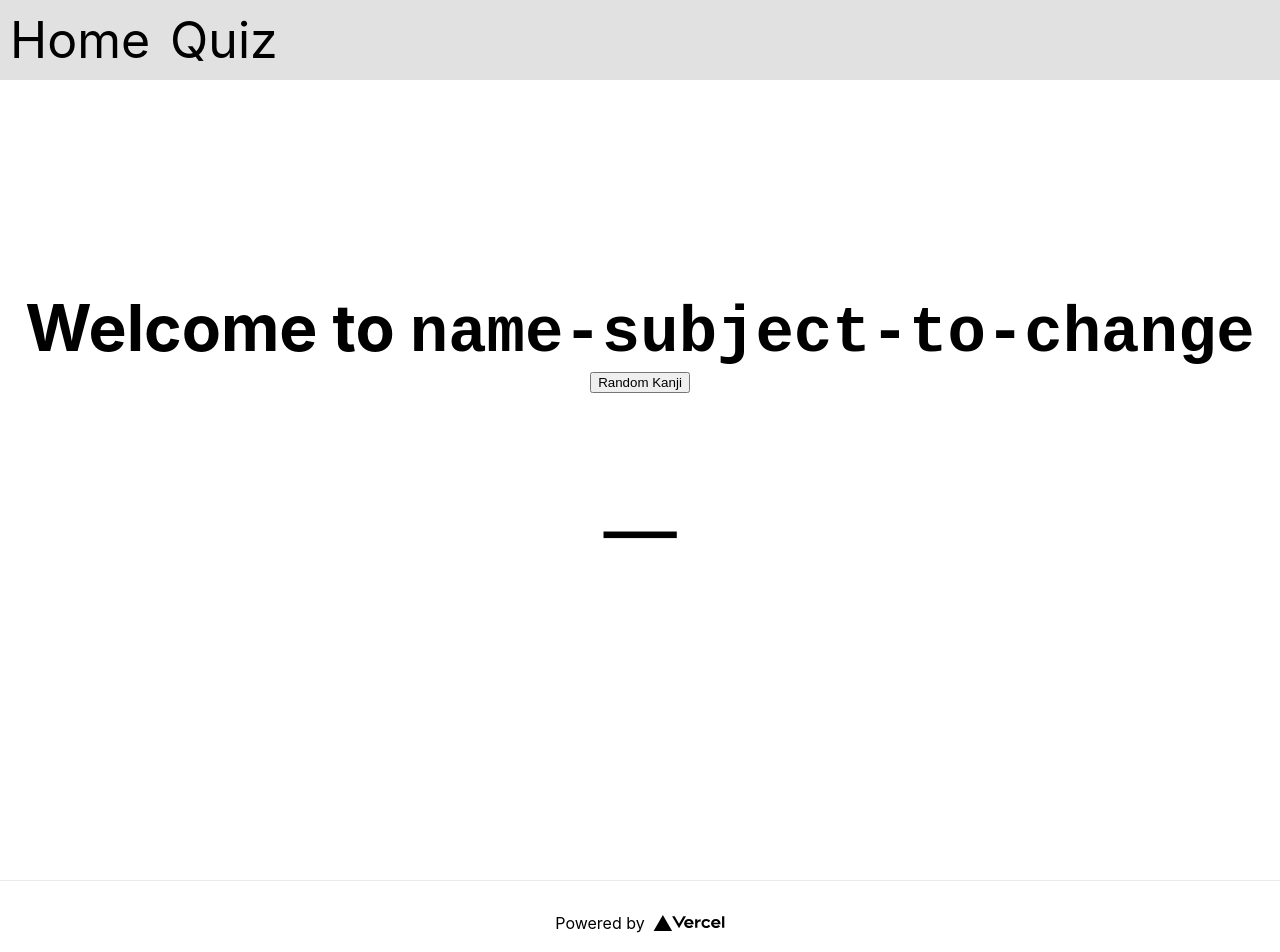
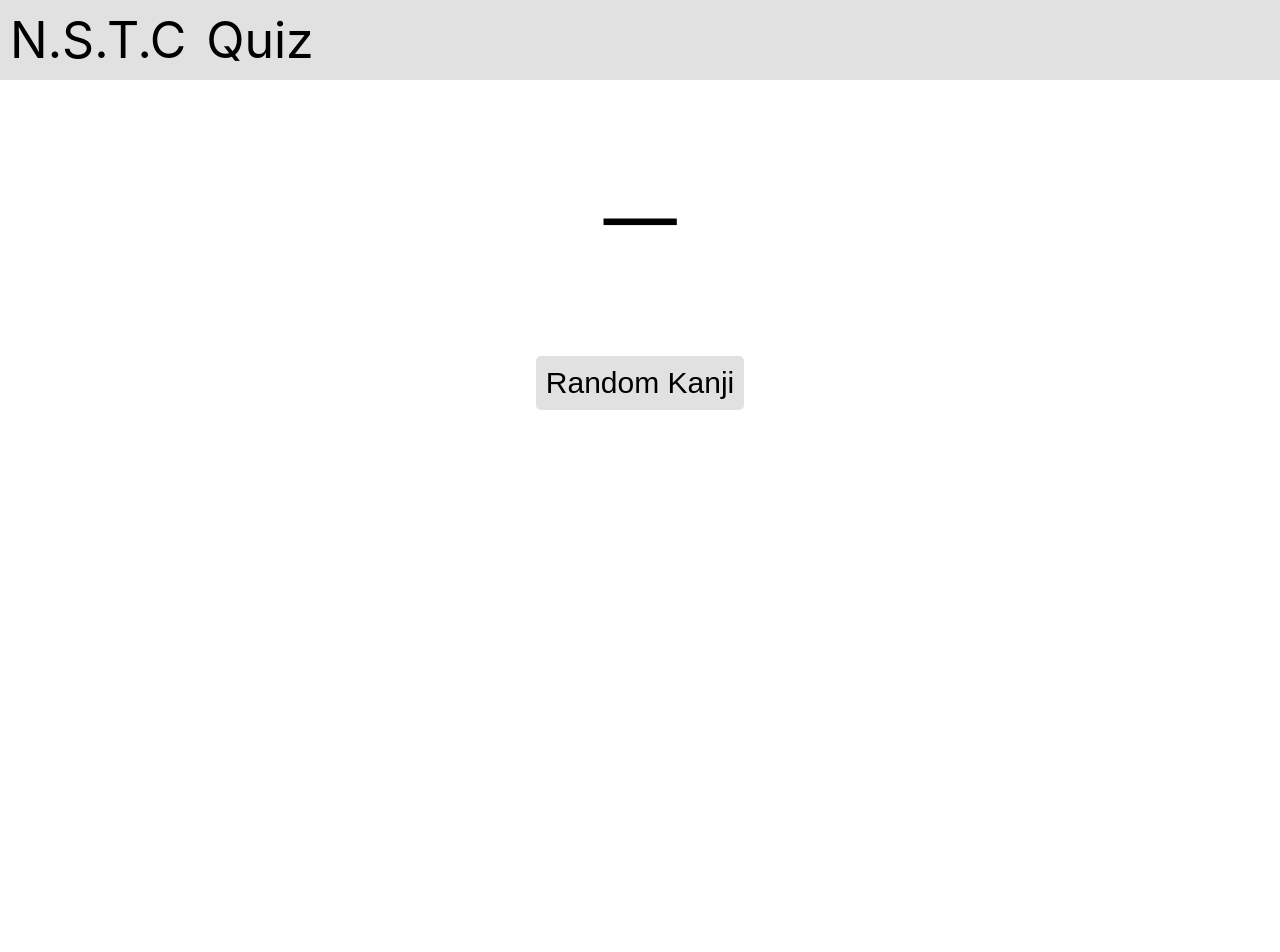
Before and after one commit to CurtisGreen/Name-Subject-To-Change, a Next.js app: page / in a window 1280 px wide. Shown: the top 952 px of the page. After the commit the page ends 800 px from the top, so only its background shows below. Built offline with nearby package versions, Linux system fonts and the light colour scheme.

Commit message:
Removed old css and moved main and kanjiButton into their own components

```diff
--- /dev/null
+++ b/components/Main.js
@@ -0,0 +1,15 @@
+export default function Main({ children }) {
+  return (
+    <main
+      style={{
+        display: "flex",
+        flexDirection: "column",
+        flexWrap: "wrap",
+        justifyContent: "center",
+        alignItems: "center",
+      }}
+    >
+      {children}
+    </main>
+  );
+}
--- a/components/NavBar.js
+++ b/components/NavBar.js
@@ -10,7 +10,7 @@ export default function NavBar({}) {
         padding: "10px",
       }}
     >
-      <NavButton url="/">Home</NavButton>
+      <NavButton url="/">N.S.T.C</NavButton>
       <NavButton url="/quiz">Quiz</NavButton>
     </div>
   );
--- /dev/null
+++ b/components/RandomKanjiButton.js
@@ -0,0 +1,17 @@
+export default function RandomKanjiButton({ onClick }) {
+  return (
+    <button
+      onClick={onClick}
+      style={{
+        fontSize: "30px",
+        backgroundColor: "#e1e1e1",
+        border: "none",
+        padding: "10px",
+        borderRadius: "5px",
+        cursor: "pointer",
+      }}
+    >
+      Random Kanji
+    </button>
+  );
+}
--- a/pages/index.js
+++ b/pages/index.js
@@ -1,9 +1,9 @@
 import Head from "next/head";
-import Image from "next/image";
-import styles from "../styles/Home.module.css";
 import kanji from "../data/kanji-jouyou.json";
 import { useState } from "react";
 import NavBar from "../components/NavBar";
+import RandomKanjiButton from "../components/RandomKanjiButton";
+import Main from "../components/Main";
 
 export default function Home() {
   const kanjiArr = Object.entries(kanji);
@@ -20,34 +20,16 @@ export default function Home() {
       </Head>
 
       <NavBar />
-      <main className={styles.main}>
-        <h1 className={styles.title}>
-          Welcome to <code>name-subject-to-change</code>
-        </h1>
-        <button
+      <Main>
+        <p style={{ fontSize: "5rem" }}>{kanjiArr[index]["0"]}</p>
+        <RandomKanjiButton
           onClick={() => {
             const newIndex = Math.round(Math.random() * numKanji);
             console.log(index, newIndex);
             setIndex(newIndex);
           }}
-        >
-          Random Kanji
-        </button>
-        <p style={{ fontSize: "5rem" }}>{kanjiArr[index]["0"]}</p>
-      </main>
-
-      <footer className={styles.footer}>
-        <a
-          href="https://vercel.com?utm_source=create-next-app&utm_medium=default-template&utm_campaign=create-next-app"
-          target="_blank"
-          rel="noopener noreferrer"
-        >
-          Powered by{" "}
-          <span className={styles.logo}>
-            <Image src="/vercel.svg" alt="Vercel Logo" width={72} height={16} />
-          </span>
-        </a>
-      </footer>
+        />
+      </Main>
     </div>
   );
 }
--- a/pages/quiz.js
+++ b/pages/quiz.js
@@ -1,5 +1,4 @@
 import Head from "next/head";
-import styles from "../styles/Home.module.css";
 import QuestionStyles from "../styles/Questions.module.css";
 import { useState } from "react";
 import Link from "next/link";
@@ -101,8 +100,8 @@ export default function Quiz() {
       </Head>
 
       <NavBar />
-      <main className={styles.main}>
-        <h1 className={styles.title}>Quiz</h1>
+      <main>
+        <h1>Quiz</h1>
         <Link href={"/"}>Home</Link>
 
         {isResultsShown && history.length > 0 ? <Results /> : <Questions />}
--- a/styles/Home.module.css
+++ /dev/null
@@ -1,116 +0,0 @@
-.container {
-  padding: 0 2rem;
-}
-
-.main {
-  min-height: 100vh;
-  padding: 4rem 0;
-  flex: 1;
-  display: flex;
-  flex-direction: column;
-  justify-content: center;
-  align-items: center;
-}
-
-.footer {
-  display: flex;
-  flex: 1;
-  padding: 2rem 0;
-  border-top: 1px solid #eaeaea;
-  justify-content: center;
-  align-items: center;
-}
-
-.footer a {
-  display: flex;
-  justify-content: center;
-  align-items: center;
-  flex-grow: 1;
-}
-
-.title a {
-  color: #0070f3;
-  text-decoration: none;
-}
-
-.title a:hover,
-.title a:focus,
-.title a:active {
-  text-decoration: underline;
-}
-
-.title {
-  margin: 0;
-  line-height: 1.15;
-  font-size: 4rem;
-}
-
-.title,
-.description {
-  text-align: center;
-}
-
-.description {
-  margin: 4rem 0;
-  line-height: 1.5;
-  font-size: 1.5rem;
-}
-
-.code {
-  background: #fafafa;
-  border-radius: 5px;
-  padding: 0.75rem;
-  font-size: 1.1rem;
-  font-family: Menlo, Monaco, Lucida Console, Liberation Mono, DejaVu Sans Mono,
-    Bitstream Vera Sans Mono, Courier New, monospace;
-}
-
-.grid {
-  display: flex;
-  align-items: center;
-  justify-content: center;
-  flex-wrap: wrap;
-  max-width: 800px;
-}
-
-.card {
-  margin: 1rem;
-  padding: 1.5rem;
-  text-align: left;
-  color: inherit;
-  text-decoration: none;
-  border: 1px solid #eaeaea;
-  border-radius: 10px;
-  transition: color 0.15s ease, border-color 0.15s ease;
-  max-width: 300px;
-}
-
-.card:hover,
-.card:focus,
-.card:active {
-  color: #0070f3;
-  border-color: #0070f3;
-}
-
-.card h2 {
-  margin: 0 0 1rem 0;
-  font-size: 1.5rem;
-}
-
-.card p {
-  margin: 0;
-  font-size: 1.25rem;
-  line-height: 1.5;
-}
-
-.logo {
-  height: 1em;
-  margin-left: 0.5rem;
-}
-
-@media (max-width: 600px) {
-  .grid {
-    width: 100%;
-    flex-direction: column;
-  }
-}
```
